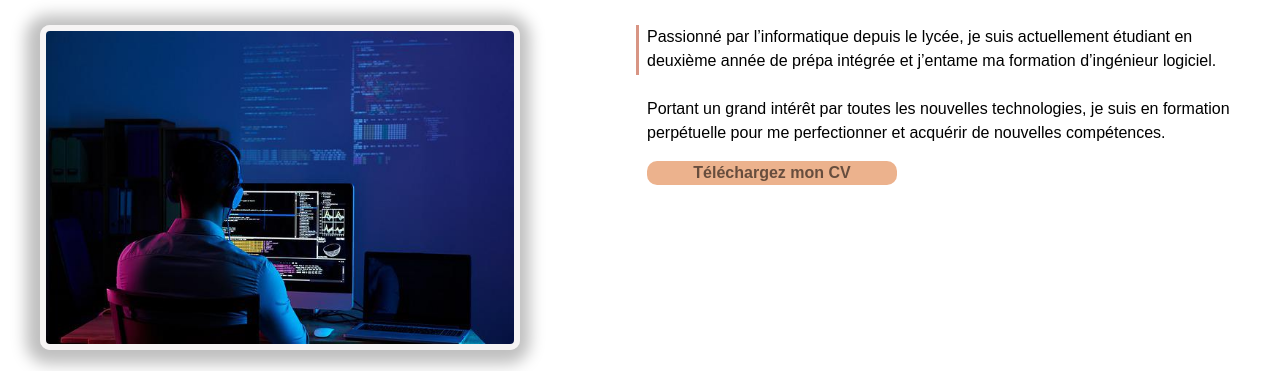
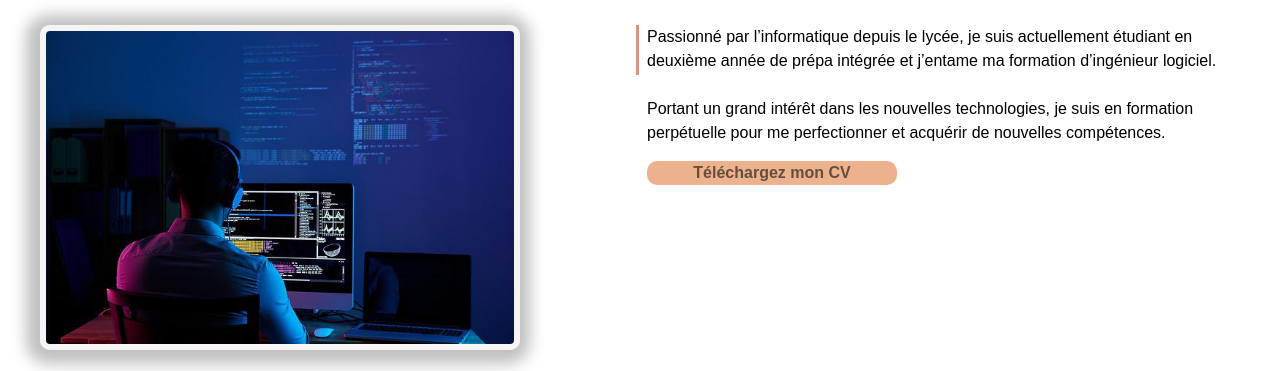
Before and after one commit to FLAIMOIYE225/portfolio, a plain HTML site: page index.html in a window 1280 px wide. Shown: the part 726-1097 px from the top of the page. Drawn offline with Linux system fonts and the light colour scheme.

Commit message:
Update index.html

```diff
--- a/index.html
+++ b/index.html
@@ -69,7 +69,7 @@
 
                 <div class="text-avec-ligne-verticale">
 
-                    <p>Passionné par l’informatique depuis le lycée, je suis actuellement étudiant en deuxième année de prépa intégrée et j’entame ma formation d’ingénieur logiciel.<br><br> Portant un grand intérêt par toutes les nouvelles technologies, je suis en formation perpétuelle pour me perfectionner et acquérir de nouvelles compétences.</p>
+                    <p>Passionné par l’informatique depuis le lycée, je suis actuellement étudiant en deuxième année de prépa intégrée et j’entame ma formation d’ingénieur logiciel.<br><br> Portant un grand intérêt dans les nouvelles technologies, je suis en formation perpétuelle pour me perfectionner et acquérir de nouvelles compétences.</p>
 
                     <a id="profil-button" class="consulte-button" href="KOFFI_FLAIMOIYE_CV.pdf" download><div>Téléchargez mon CV</div></a>
 
```
